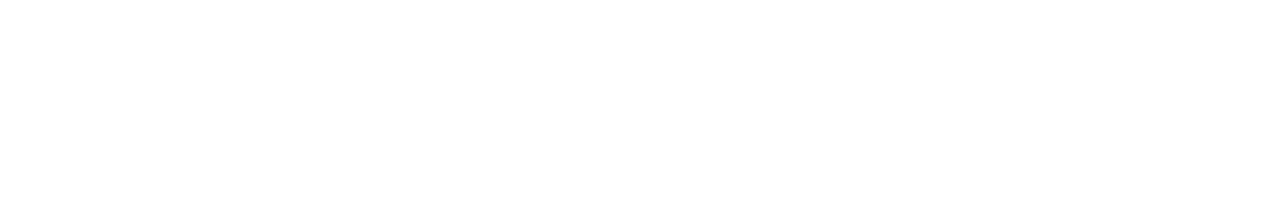
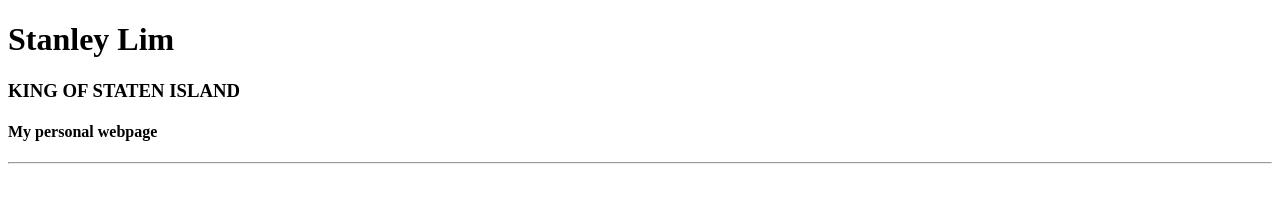
Before and after one commit to Stannie-Lim/mypersonalwebpage, a plain HTML site: page index.html in a window 1280 px wide. Drawn offline with Linux system fonts and the light colour scheme.

Commit message:
added a nice header for the webpage

```diff
--- a/index.html
+++ b/index.html
@@ -4,6 +4,23 @@
     <title>My personal webpage</title>
   </head>
   <body>
+    <header>
+      <h1>Stanley Lim</h1>
+      <h3>KING OF STATEN ISLAND</h3>
+      <h4>My personal webpage</h4>
+    </header>
+    <hr />
+    <main>
 
+    </main>
   </body>
 </html>
+
+<!--
+  header
+  main
+  footer
+  article
+  section
+  summary
+-->
```
